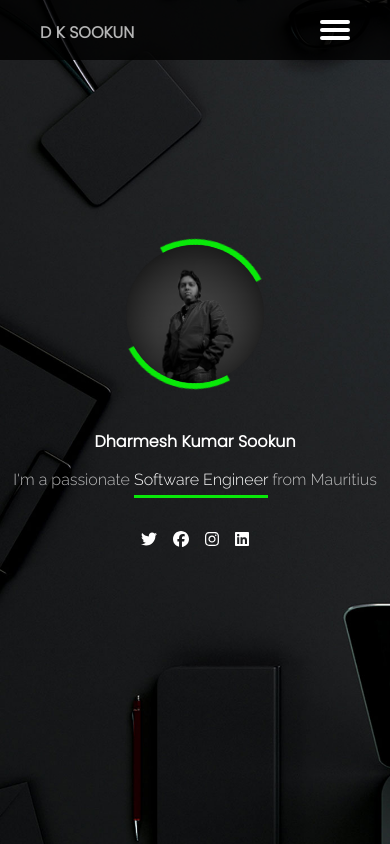
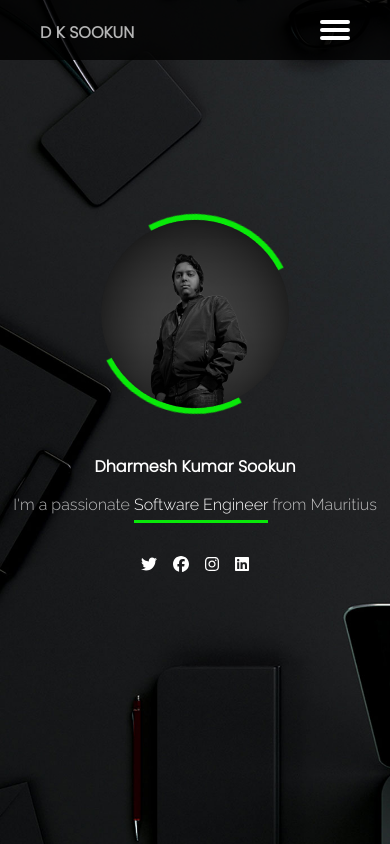
Before and after one commit to Dharmesh-Sookun/Personal-Website-New, a React (Create React App) app: page / in a window 390 px wide. Built offline with nearby package versions, Linux system fonts and the light colour scheme; the HTML template or start-up script is replaced by a standard one.

Commit message:
Minor CSS tweaks

```diff
--- a/src/components/About/About.css
+++ b/src/components/About/About.css
@@ -4,6 +4,7 @@
   margin: 0 auto;
   padding: 2rem;
   font-family: "Poppins", sans-serif;
+  overflow-x: hidden;
 }
 
 .about h1{
--- a/src/components/Home/Home.css
+++ b/src/components/Home/Home.css
@@ -81,10 +81,6 @@
 }
 
 @media only screen and (max-width: 445px) {
-  .photo-container{
-    width: 150px;
-    height: 150px;
-  }
   .name{
     font-size: 1em;
   }
@@ -102,11 +98,6 @@
 }
 
 @media only screen and (max-width: 380px) {
-  .photo-container{
-    width: 100px;
-    height: 100px;
-  }
-
   .name{
     font-size: 0.60em;
   }
--- a/src/components/Resume/Resume.css
+++ b/src/components/Resume/Resume.css
@@ -140,4 +140,8 @@
     width: 40%;
   }
 
+  .resume-items-container .item h4{
+    font-size: 1rem;
+  }
+
 }
```
